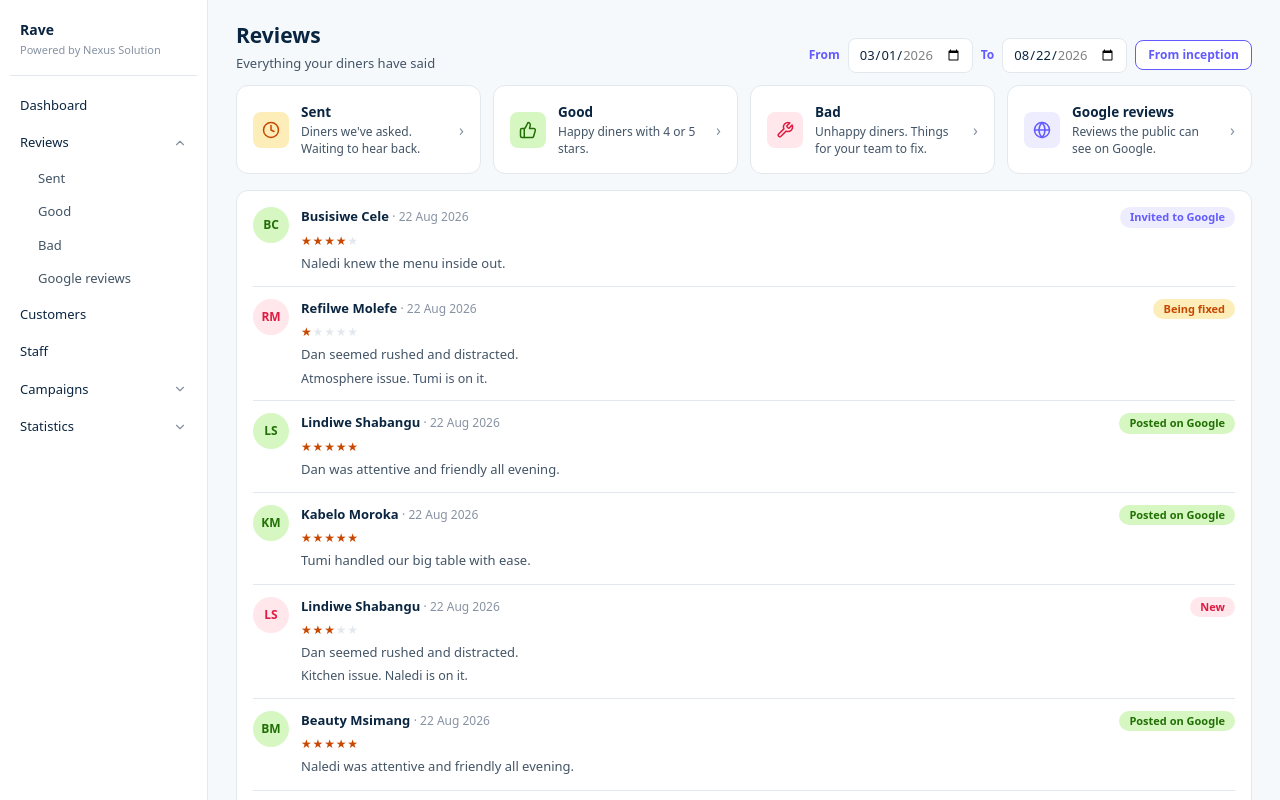
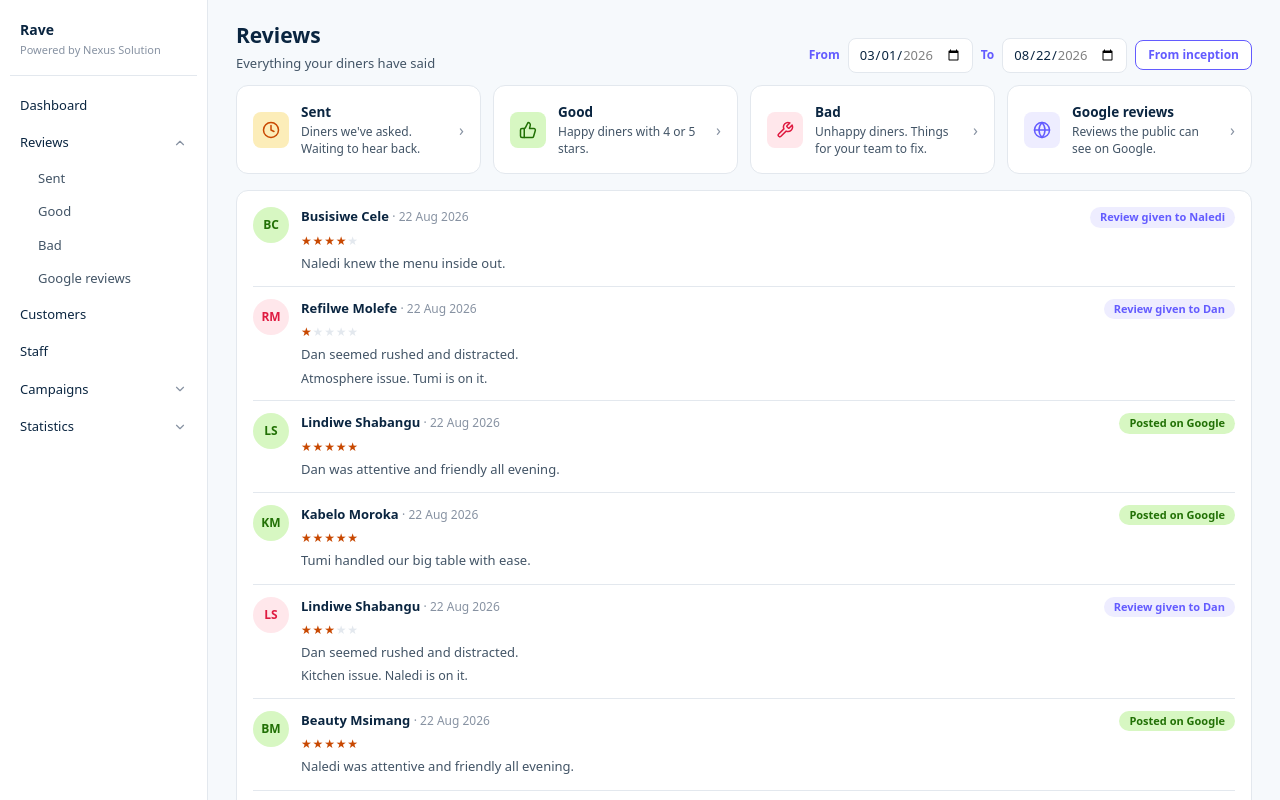
Before and after one commit to nexussolution35-star/Nexus-review, a React (Vite) app: page /reviews in a window 1280 px wide. Shown: the top 800 px of the page. Built offline with nearby package versions, Linux system fonts and the light colour scheme.

Commit message:
Reviews: status pill is now only Posted on Google or Review given to staff
Co-Authored-By: Claude Fable 5 <noreply@anthropic.com>
Claude-Session: https://claude.ai/code/session_018JLyjazLBWPrBkpeFxvuMq

```diff
--- a/src/pages/reviews/ReviewList.tsx
+++ b/src/pages/reviews/ReviewList.tsx
@@ -57,18 +57,10 @@ export function ReviewListCard({
                 </p>
               )}
             </div>
-            {googleMode ? (
-              <Pill text="On Google" tone="green" />
-            ) : r.route === "good" ? (
-              <Pill
-                text={r.googleStatus === "posted" ? "Posted on Google" : "Invited to Google"}
-                tone={r.googleStatus === "posted" ? "green" : "blue"}
-              />
+            {googleMode || r.googleStatus === "posted" ? (
+              <Pill text="Posted on Google" tone="green" />
             ) : (
-              <Pill
-                text={r.status === "fixed" ? "Fixed" : r.status === "fixing" ? "Being fixed" : "New"}
-                tone={r.status === "fixed" ? "green" : r.status === "fixing" ? "amber" : "red"}
-              />
+              <Pill text={`Review given to ${staffFirst(r.staffId)}`} tone="blue" />
             )}
           </ListRow>
         ))
```
